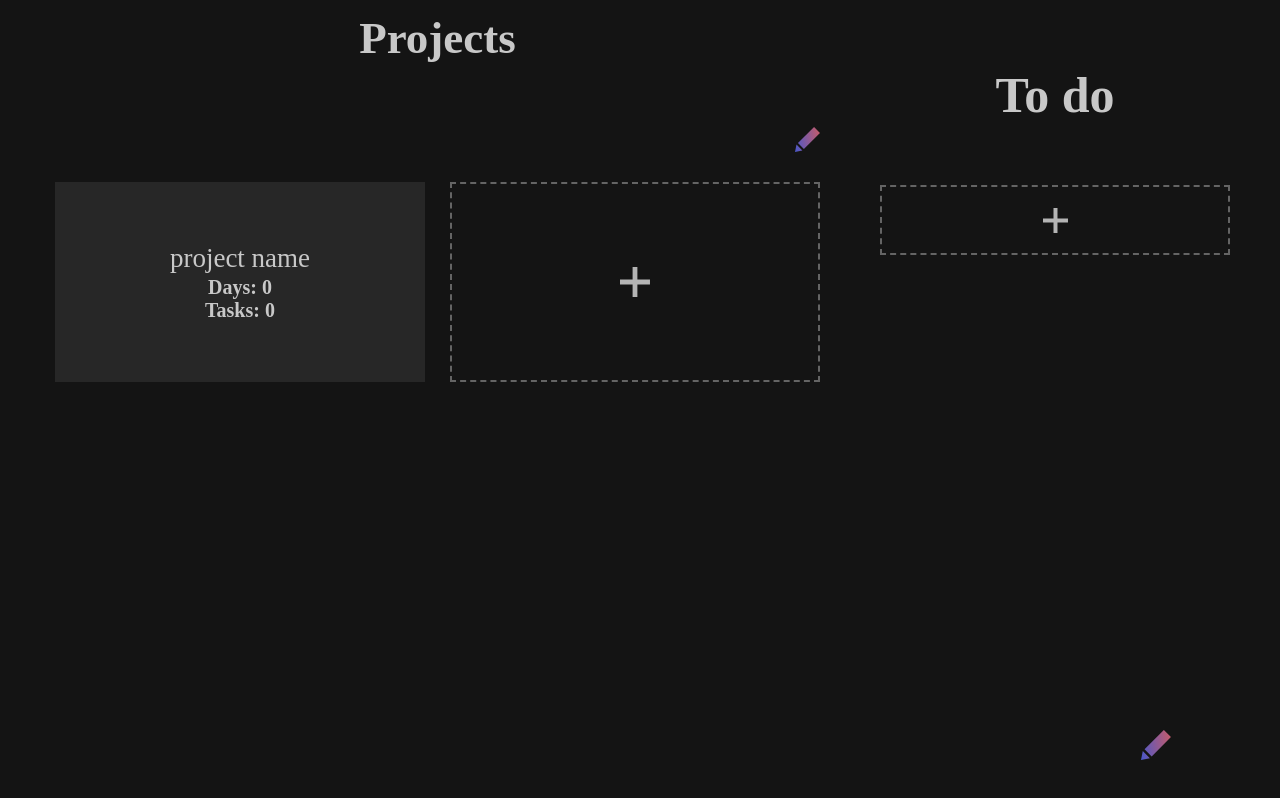
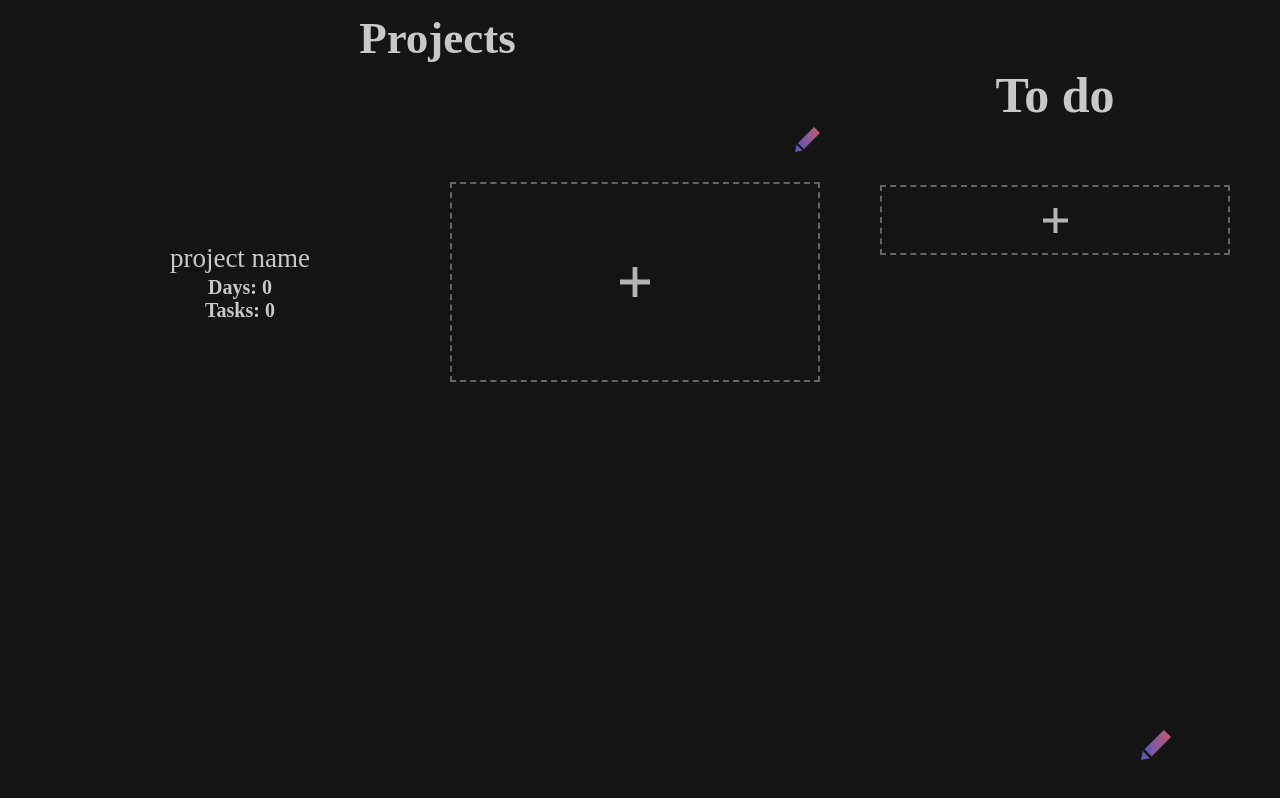
Before and after one commit to Daniel-Bober/Workflow-App, a Vue app: page / in a window 1280 px wide. Both pictures are taken after a click on the element 240 px from the left and 282 px from the top of the page. Shown: the top 798 px of the page. Built offline with nearby package versions, Linux system fonts and the light colour scheme.

Commit message:
style: change cards color

```diff
--- a/src/components/DoneList/DayCard.vue
+++ b/src/components/DoneList/DayCard.vue
@@ -114,7 +114,7 @@ export default {
   flex-direction: column;
   justify-content: center;
   align-items: center;
-  background-color: rgba(200, 200, 200, 0.1);;
+  background-color: var(--gray);
   break-inside: avoid;
   margin-bottom: 20px;
 }
--- a/src/components/DoneList/ProjectCard.vue
+++ b/src/components/DoneList/ProjectCard.vue
@@ -147,7 +147,7 @@ export default {
   transition: 150ms;
   cursor: pointer;
   border: 1px solid transparent;
-  background-color: rgba(200, 200, 200, 0.1);;
+  background-color: var(--gray);
 }
 
 .body:not(.edit-mode):hover {
--- a/src/components/ToDoList/TaskElement.vue
+++ b/src/components/ToDoList/TaskElement.vue
@@ -89,7 +89,7 @@ h1 {
   margin: 15px 0;
   position: relative;
   transition: 200ms;
-  background-color: rgba(200, 200, 200, 0.1);
+  background-color: var(--gray);
 }
 
 .task-head {
--- a/src/components/ToDoList/TasksContainer.vue
+++ b/src/components/ToDoList/TasksContainer.vue
@@ -90,7 +90,7 @@ export default {
   transition: 150ms;
   cursor: pointer;
   border: 1px solid transparent;
-  background-color: rgba(200, 200, 200, 0.1);
+  background-color: var(--gray);
 }
 
 .container-body.edit-mode {
```
